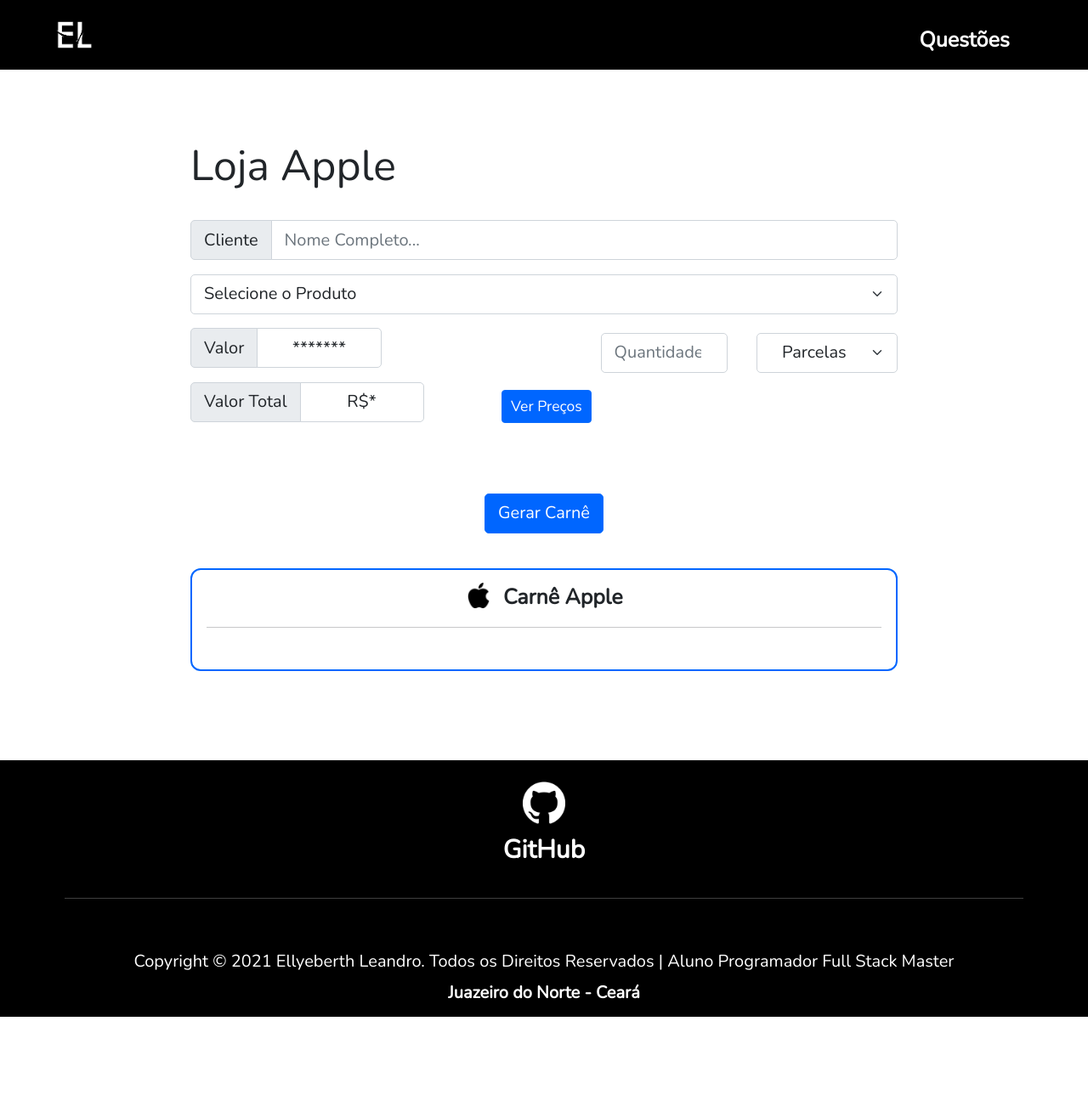
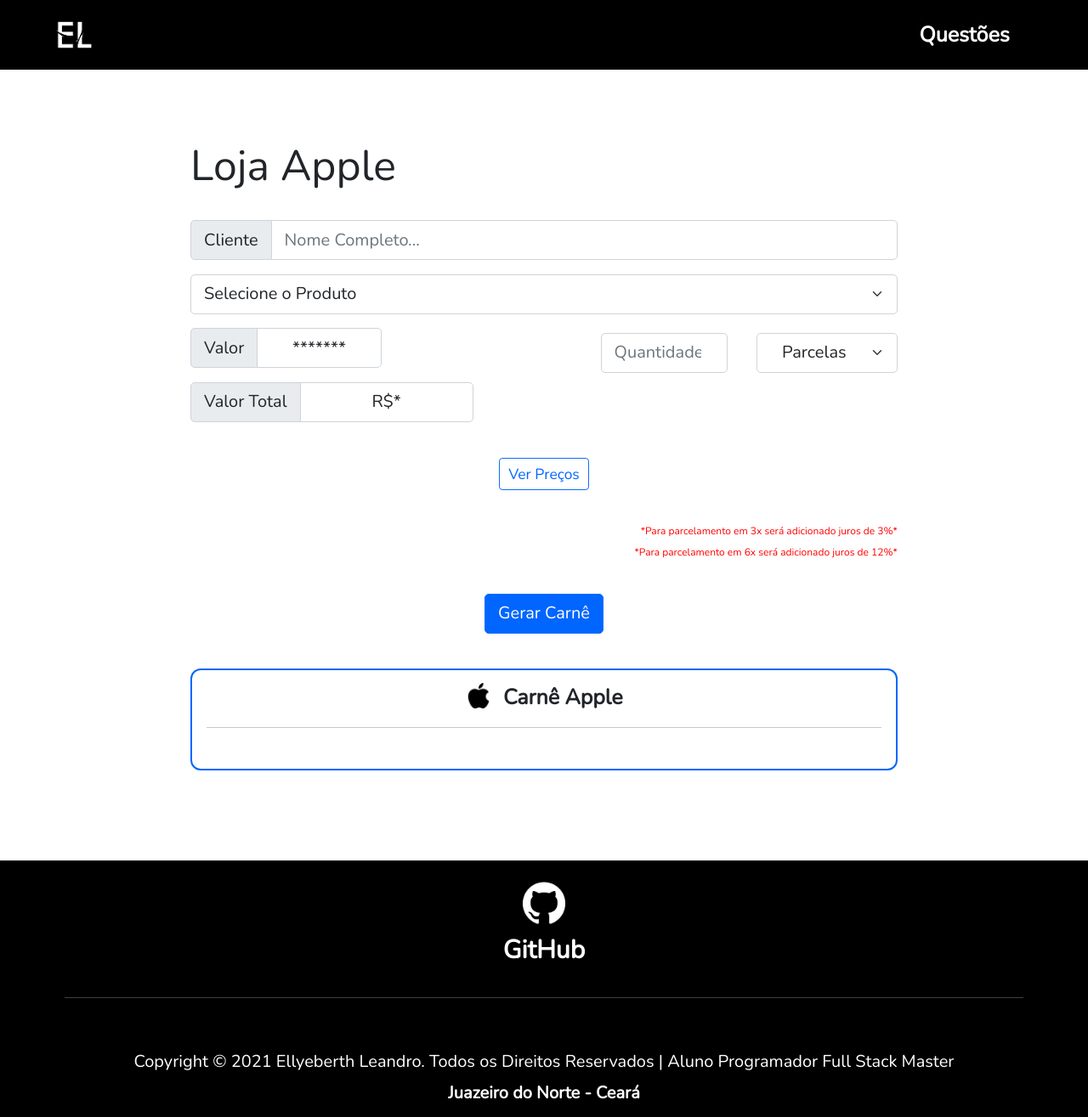
Before and after one commit to ellyeberth/ATIVIDADE_2HTML-CSS-JS, a PHP site: page /questoes/questao-2.html in a window 1280 px wide. Shown: the whole page at 85% size. Before the commit the page ends 1197 px from the top, so only its background shows below. Run offline with PHP 8.4, Linux system fonts and the light colour scheme.

Commit message:
Atualização de Questão 2
Juros em parcelamento em 3x, 6x e alinhamento de botão "Ver Preços".

```diff
--- a/Atividade-2_HTML-CSS-JS/css/style.css
+++ b/Atividade-2_HTML-CSS-JS/css/style.css
@@ -36,7 +36,7 @@
     width: 10%;
     height: auto;
     float: right;
-    margin: -4.5% 0% 0% 0%;
+    margin: -5% 0% 0% 0%;
     background-color: #000000;
     color: #FFFFFF;
     border: none;
@@ -270,28 +270,39 @@
     float: right;
 }
 section.one-q form button#botaopreco{
-    margin: -6.5% 0% 10% 44%;
+    margin: 0 auto;
+    margin-top: 5%;
+    margin-bottom: 5%;
     display: block;
-    color: #FFFFFF;
-    background-color: rgb(0, 102, 255);
+    color: rgb(0, 102, 255);
     box-shadow: none;
     transition: all 0.7s ease;
 }
 section.one-q form button#botaopreco:hover{
-    margin: -6.5% 0% 10% 44%;
+    margin: 0 auto;
+    margin-top: 5%;
+    margin-bottom: 5%;
     display: block;
-    color: #FFFFFF;
-    background-color: rgb(85, 150, 248);
     box-shadow: none;
+    background-color: #FFFFFF;
+    color: rgb(85, 150, 248);
+    border: 1px solid  rgb(85, 150, 248);
     transition: all 0.5s ease;
 }
+section.one-q form h5.juros{
+    font-weight: none;
+    font-size: 12px;
+    color: #FF0000;
+    text-align: right;
+}
 section.one-q form div.valortotal{
-    width: 33%;
+    width: 40%;
     margin: 2% 0%;
     text-align: center;
 }
 section.one-q form button#botaogerar{
     margin: 0 auto;
+    margin-top: 5%;
     display: block;
     color: #FFFFFF;
     background-color: rgb(0, 102, 255);
@@ -300,6 +311,7 @@
 }
 section.one-q form button#botaogerar:hover{
     margin: 0 auto;
+    margin-top: 5%;
     display: block;
     color: #FFFFFF;
     box-shadow: none;
--- a/Atividade-2_HTML-CSS-JS/js/script-q2.js
+++ b/Atividade-2_HTML-CSS-JS/js/script-q2.js
@@ -10,11 +10,13 @@
 var valortotal = document.querySelector('#valortotal');
 var carne = document.querySelector('#carne');
 var valoriphone = parseFloat();
+var juros = parseFloat();
 
 
 botaopreco.addEventListener('click', () => {
 
-    if (produto.value != "" && qtde.value != "") {
+    if (produto.value != "Selecione o Produto" && qtde.value != "" && parcelas.value != "Parcelas") {
+
 
         if (produto.value == "iPhone XR") {
             valoriphone = 4999;
@@ -28,17 +30,47 @@
             valoriphone = 7999;
         } else if (produto.value == "iPhone 12 Pro") {
             valoriphone = 10999;
+        } else if (produto.value == "MacBook Air") {
+            valoriphone = 12999;
+        } else if (produto.value == "Macbook Pro 13 pol.") {
+            valoriphone = 17299;
+        } else if (produto.value == "Macbook Pro 16 pol.") {
+            valoriphone = 30299;
+        } else if (produto.value == "iMac 27 pol.") {
+            valoriphone = 30749;
+        } else if (produto.value == "Mac Pro (Server)") {
+            valoriphone = 79499;
         } else {
             valoriphone = 0;
         }
 
-        valorproduto.innerHTML = "R$" + parseFloat(valoriphone) .toFixed(2);
+        switch (parcelas.value) {
+            case "1":
+                juros = 0;
+            break;
+            case "2":
+                juros = 0;
+            break;
+            case "3":
+                juros = 0.03;
+            break;
+            case "4":
+                juros = 0;
+            break;
+            case "5":
+                juros = 0;
+            break;
+            case "6":
+                juros = 0.12;
+            break;
+        }
 
-        valortotal.innerHTML = "R$" + parseFloat(valoriphone * qtde.value) .toFixed(2);
+        valorproduto.innerHTML = "R$" + parseFloat(valoriphone).toFixed(2);
 
+        valortotal.innerHTML = "R$" + parseFloat((valoriphone * qtde.value) + valoriphone * qtde.value * juros).toFixed(2);
 
     } else {
-        alert('Erro ao calcular o Valor Total. Campo Quantidade está vazio!')
+        alert('Existe campos vazios! Preencha-os...');
     }
 })
 
@@ -47,11 +79,12 @@
 
     if (cliente.value != "" && produto.value != "Selecione o Produto" && qtde.value != "" && parcelas.value != "Parcelas") {
 
+
         for (var cont = 1; cont <= parcelas.value; cont++) {
 
             carne.innerHTML = carne.innerHTML + "Cliente: " + cliente.value + "<br>" +
                 "Produto: " + produto.value + "<br>" +
-                "Valor: <b>R$" + ((valoriphone * qtde.value) / parcelas.value).toFixed(2) + "<b><br><br>" +
+                "Valor: <b>R$" + (((valoriphone * qtde.value) + valoriphone * qtde.value * juros) / parcelas.value).toFixed(2) + "<b><br><br>" +
                 "Parcelas: <b>" + cont + "/" + parcelas.value + "<b><br><br><hr><br><br>";
         }
 
--- a/Atividade-2_HTML-CSS-JS/questoes/questao-2.html
+++ b/Atividade-2_HTML-CSS-JS/questoes/questao-2.html
@@ -57,6 +57,12 @@
                 <option value="iPhone SE">iPhone SE</option>
                 <option value="iPhone 12">iPhone 12</option>
                 <option value="iPhone 12 Pro">iPhone 12 Pro</option>
+                <option value="MacBook Air">MacBook Air</option>
+                <option value="MacBook Pro 13 pol.">MacBook Pro 13 pol.</option>
+                <option value="MacBook Pro 16 pol.">MacBook Pro 16 pol.</option>
+                <option value="iMac 27 pol.">iMac 27 pol.</option>
+                <option value="Mac Pro (Server)">Mac Pro (Server)</option>
+
             </select>
 
             <div class="valorproduto input-group flex-nowrap">
@@ -82,9 +88,11 @@
                 <span class="input-group-text" id="addon-wrapping">Valor Total</span>
                 <span id=valortotal class="form-control">R$*</span>
             </div>
+            <button id="botaopreco" type="button" class="btn btn-outline-primary btn-sm">Ver Preços</button>
+            <div class="clear"></div>
 
-            <button id="botaopreco" type="button" class="btn btn-primary btn-sm">Ver Preços</button>
-            <div class="clear"></div>
+            <h5 class="juros">*Para parcelamento em 3x será adicionado juros de 3%*</h5>
+            <h5 class="juros">*Para parcelamento em 6x será adicionado juros de 12%*</h5>
 
             <button id="botaogerar" type="button" class="btn btn-primary">Gerar Carnê</button>
             <div class="clear"></div>
@@ -92,7 +100,7 @@
             <div class="carne">
                 <h3 id="apple">
                     <img src="../img/apple.png" alt="logo Apple"> Carnê Apple</h3>
-                    <hr>
+                <hr>
                 <h3 id="carne"></h3>
             </div>
 
```
